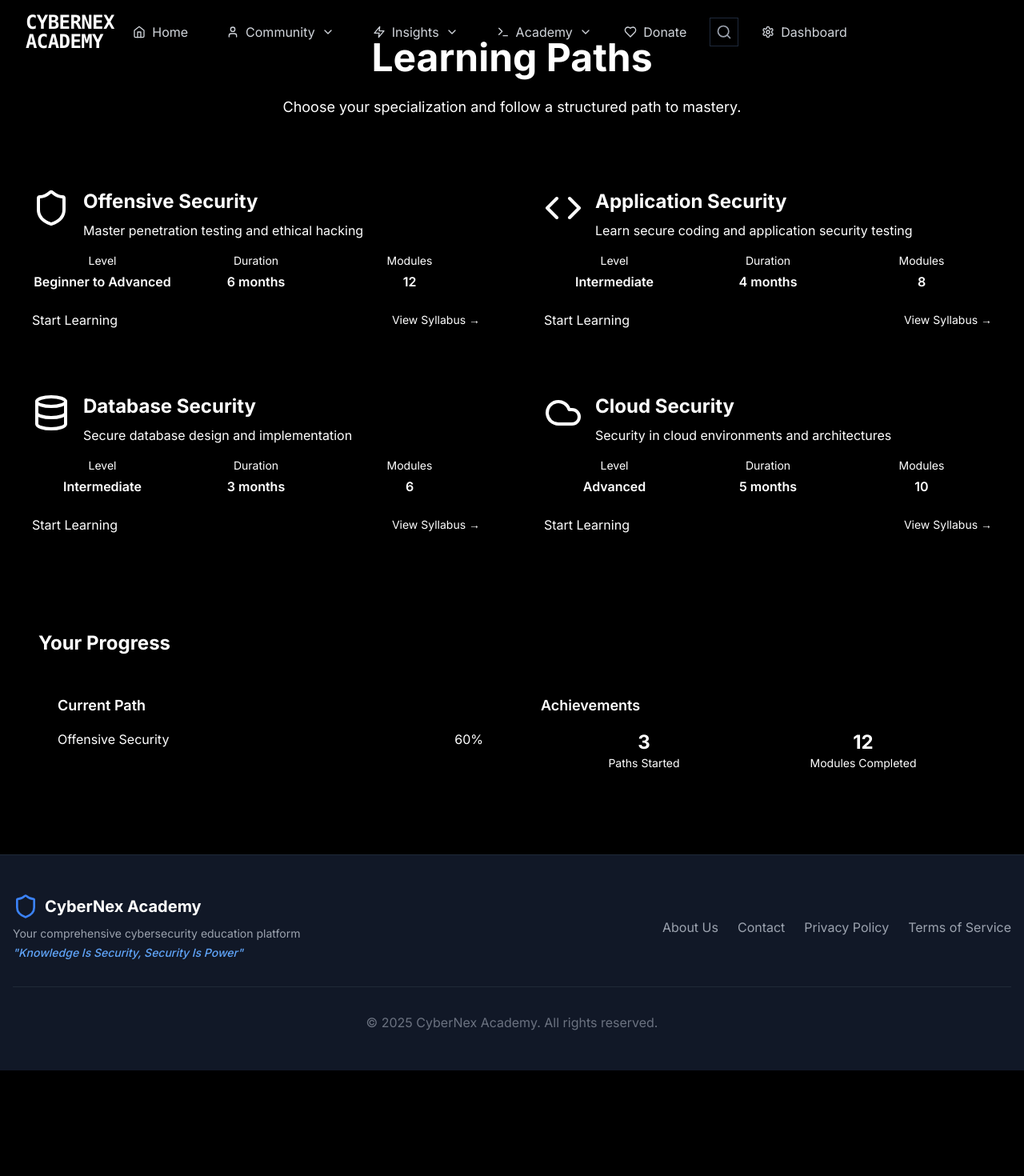
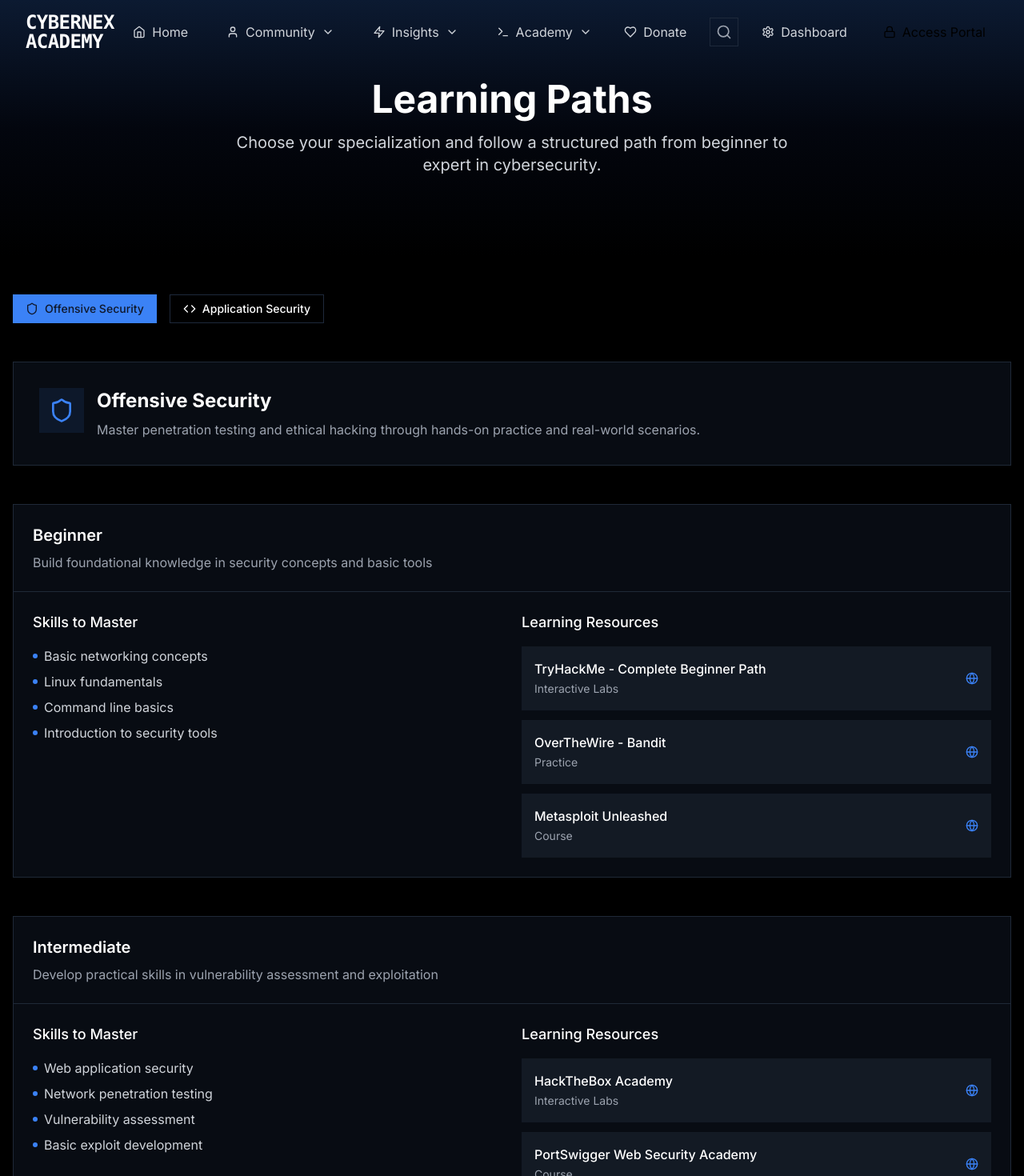
Before and after one commit to Blackpenguin46/cybernexacademy, a Next.js app: page /academy/paths in a window 1280 px wide. Shown: the top 1470 px of the page at 80% size. Before the commit the page ends 1338 px from the top, so only its background shows below. Built offline with nearby package versions, Linux system fonts and the light colour scheme.

Commit message:
Fix: Enforced dynamic rendering for all pages and fixed build issues

```diff
--- a/app/academy/paths/page.tsx
+++ b/app/academy/paths/page.tsx
@@ -1,155 +1,274 @@
 "use client";
 
+import { useState } from 'react';
 import { motion } from 'framer-motion';
 import Link from 'next/link';
-import { Shield, Code, Database, Cloud } from 'lucide-react';
+import { Shield, Code, Database, Cloud, Server, Lock, Brain, Network, Terminal, FileCode, Globe } from 'lucide-react';
+import { Button } from "@/components/ui/button";
 
-const LearningPathsPage = () => {
-  const paths = [
+const learningPaths = [
   {
+    id: 'offensive-security',
     title: 'Offensive Security',
     icon: Shield,
-      description: 'Master penetration testing and ethical hacking',
-      level: 'Beginner to Advanced',
-      duration: '6 months',
-      modules: 12,
-      color: 'neon-blue',
+    description: 'Master penetration testing and ethical hacking through hands-on practice and real-world scenarios.',
+    color: 'blue',
+    levels: [
+      {
+        title: 'Beginner',
+        description: 'Build foundational knowledge in security concepts and basic tools',
+        skills: [
+          'Basic networking concepts',
+          'Linux fundamentals',
+          'Command line basics',
+          'Introduction to security tools'
+        ],
+        resources: [
+          {
+            title: 'TryHackMe - Complete Beginner Path',
+            url: 'https://tryhackme.com/path/outline/beginner',
+            type: 'Interactive Labs'
           },
           {
+            title: 'OverTheWire - Bandit',
+            url: 'https://overthewire.org/wargames/bandit/',
+            type: 'Practice'
+          },
+          {
+            title: 'Metasploit Unleashed',
+            url: 'https://www.offensive-security.com/metasploit-unleashed/',
+            type: 'Course'
+          }
+        ]
+      },
+      {
+        title: 'Intermediate',
+        description: 'Develop practical skills in vulnerability assessment and exploitation',
+        skills: [
+          'Web application security',
+          'Network penetration testing',
+          'Vulnerability assessment',
+          'Basic exploit development'
+        ],
+        resources: [
+          {
+            title: 'HackTheBox Academy',
+            url: 'https://academy.hackthebox.com/',
+            type: 'Interactive Labs'
+          },
+          {
+            title: 'PortSwigger Web Security Academy',
+            url: 'https://portswigger.net/web-security',
+            type: 'Course'
+          },
+          {
+            title: 'OWASP Juice Shop',
+            url: 'https://owasp.org/www-project-juice-shop/',
+            type: 'Practice'
+          }
+        ]
+      },
+      {
+        title: 'Advanced',
+        description: 'Master advanced exploitation techniques and specialized security domains',
+        skills: [
+          'Advanced exploitation',
+          'Malware analysis',
+          'Reverse engineering',
+          'Custom exploit development'
+        ],
+        resources: [
+          {
+            title: 'Offensive Security - PWK/OSCP',
+            url: 'https://www.offensive-security.com/pwk-oscp/',
+            type: 'Certification'
+          },
+          {
+            title: 'Advanced Penetration Testing',
+            url: 'https://www.elearnsecurity.com/course/advanced_penetration_testing/',
+            type: 'Course'
+          }
+        ]
+      }
+    ]
+  },
+  {
+    id: 'application-security',
     title: 'Application Security',
     icon: Code,
-      description: 'Learn secure coding and application security testing',
-      level: 'Intermediate',
-      duration: '4 months',
-      modules: 8,
-      color: 'neon-pink',
+    description: 'Learn secure coding practices and application security testing methodologies.',
+    color: 'green',
+    levels: [
+      {
+        title: 'Beginner',
+        description: 'Learn fundamental concepts of secure coding and common vulnerabilities',
+        skills: [
+          'Basic programming concepts',
+          'Common vulnerabilities (OWASP Top 10)',
+          'Secure coding principles',
+          'Input validation'
+        ],
+        resources: [
+          {
+            title: 'OWASP Top 10',
+            url: 'https://owasp.org/www-project-top-ten/',
+            type: 'Guide'
           },
           {
-      title: 'Database Security',
-      icon: Database,
-      description: 'Secure database design and implementation',
-      level: 'Intermediate',
-      duration: '3 months',
-      modules: 6,
-      color: 'neon-purple',
+            title: 'SecureFlag',
+            url: 'https://www.secureflag.com/platform.html',
+            type: 'Interactive Labs'
+          }
+        ]
       },
       {
-      title: 'Cloud Security',
-      icon: Cloud,
-      description: 'Security in cloud environments and architectures',
-      level: 'Advanced',
-      duration: '5 months',
-      modules: 10,
-      color: 'neon-green',
+        title: 'Intermediate',
+        description: 'Master secure development practices and security testing',
+        skills: [
+          'Security testing automation',
+          'Code review techniques',
+          'Authentication & authorization',
+          'API security'
+        ],
+        resources: [
+          {
+            title: 'Security Journey',
+            url: 'https://www.securityjourney.com/',
+            type: 'Course'
           },
+          {
+            title: 'Secure Code Warrior',
+            url: 'https://www.securecodewarrior.com/',
+            type: 'Interactive Labs'
+          }
+        ]
+      },
+      {
+        title: 'Advanced',
+        description: 'Advanced application security and secure architecture',
+        skills: [
+          'Secure architecture design',
+          'Threat modeling',
+          'Security frameworks',
+          'DevSecOps practices'
+        ],
+        resources: [
+          {
+            title: 'CSSLP Certification',
+            url: 'https://www.isc2.org/Certifications/CSSLP',
+            type: 'Certification'
+          },
+          {
+            title: 'SAFECode Training',
+            url: 'https://safecode.org/training/',
+            type: 'Course'
+          }
+        ]
+      }
+    ]
+  },
+  // ... similar detailed structures for Database Security and Cloud Security paths
 ];
 
+export default function LearningPathsPage() {
+  const [selectedPath, setSelectedPath] = useState(learningPaths[0]);
+
   return (
-    <div className="container mx-auto px-4 py-12">
+    <div className="min-h-screen bg-black">
       {/* Hero Section */}
-      <motion.div
-        initial={{ opacity: 0, y: 20 }}
-        animate={{ opacity: 1, y: 0 }}
-        className="text-center mb-16"
-      >
-        <h1 className="text-4xl md:text-5xl font-bold mb-6 neon-text">
-          Learning Paths
-        </h1>
-        <p className="text-lg text-text-secondary max-w-2xl mx-auto">
-          Choose your specialization and follow a structured path to mastery.
+      <div className="relative">
+        <div className="h-[40vh] bg-gradient-to-b from-blue-500/20 via-blue-900/10 to-black"></div>
+        <div className="absolute inset-0 flex items-center justify-center">
+          <div className="text-center">
+            <h1 className="text-4xl md:text-5xl font-bold text-white mb-4">Learning Paths</h1>
+            <p className="text-xl text-gray-300 max-w-3xl mx-auto px-4">
+              Choose your specialization and follow a structured path from beginner to expert in cybersecurity.
             </p>
-      </motion.div>
-
-      {/* Learning Paths Grid */}
-      <div className="grid grid-cols-1 md:grid-cols-2 gap-8">
-        {paths.map((path, index) => (
-          <motion.div
-            key={path.title}
-            initial={{ opacity: 0, y: 20 }}
-            animate={{ opacity: 1, y: 0 }}
-            transition={{ delay: index * 0.1 }}
-          >
-            <div className="cyber-card h-full p-6">
-              <div className="flex items-start mb-4">
-                <path.icon className="w-12 h-12 text-neon-blue mr-4" />
-                <div>
-                  <h2 className="text-2xl font-bold mb-2">{path.title}</h2>
-                  <p className="text-text-secondary">{path.description}</p>
+          </div>
         </div>
       </div>
 
-              <div className="grid grid-cols-3 gap-4 mb-6">
-                <div className="text-center">
-                  <div className="text-sm text-text-secondary mb-1">Level</div>
-                  <div className="font-semibold">{path.level}</div>
+      <div className="container mx-auto px-4 py-12">
+        {/* Path Selection */}
+        <div className="flex flex-wrap gap-4 mb-12">
+          {learningPaths.map((path) => (
+            <Button
+              key={path.id}
+              variant={selectedPath.id === path.id ? "default" : "outline"}
+              onClick={() => setSelectedPath(path)}
+              className="flex items-center gap-2"
+            >
+              <path.icon className="w-4 h-4" />
+              {path.title}
+            </Button>
+          ))}
         </div>
-                <div className="text-center">
-                  <div className="text-sm text-text-secondary mb-1">Duration</div>
-                  <div className="font-semibold">{path.duration}</div>
+
+        {/* Selected Path Content */}
+        <div className="space-y-12">
+          {/* Path Overview */}
+          <div className="bg-gray-900/50 backdrop-blur-sm p-8 rounded-lg border border-gray-800">
+            <div className="flex items-start gap-4">
+              <div className="p-3 bg-blue-500/10 rounded-lg">
+                <selectedPath.icon className="w-8 h-8 text-blue-500" />
               </div>
-                <div className="text-center">
-                  <div className="text-sm text-text-secondary mb-1">Modules</div>
-                  <div className="font-semibold">{path.modules}</div>
+              <div>
+                <h2 className="text-2xl font-bold text-white mb-2">{selectedPath.title}</h2>
+                <p className="text-gray-400">{selectedPath.description}</p>
+              </div>
             </div>
           </div>
 
-              <div className="flex justify-between items-center">
-                <Link
-                  href={`/academy/paths/${path.title.toLowerCase().replace(/\s+/g, '-')}`}
-                  className="cyber-button-sm"
-                >
-                  Start Learning
-                </Link>
-                <Link
-                  href={`/academy/paths/${path.title.toLowerCase().replace(/\s+/g, '-')}/syllabus`}
-                  className="text-neon-blue hover:text-neon-blue-bright text-sm"
-                >
-                  View Syllabus →
-                </Link>
-              </div>
-            </div>
-          </motion.div>
-        ))}
+          {/* Progression Levels */}
+          {selectedPath.levels.map((level, index) => (
+            <div key={index} className="bg-gray-900/50 backdrop-blur-sm rounded-lg border border-gray-800">
+              <div className="p-6 border-b border-gray-800">
+                <h3 className="text-xl font-semibold text-white mb-2">{level.title}</h3>
+                <p className="text-gray-400">{level.description}</p>
               </div>
 
-      {/* Progress Tracking */}
-      <motion.div
-        initial={{ opacity: 0, y: 20 }}
-        animate={{ opacity: 1, y: 0 }}
-        transition={{ delay: 0.4 }}
-        className="mt-16"
+              <div className="p-6 grid md:grid-cols-2 gap-6">
+                {/* Skills */}
+                <div>
+                  <h4 className="text-lg font-medium text-white mb-4">Skills to Master</h4>
+                  <ul className="space-y-2">
+                    {level.skills.map((skill, skillIndex) => (
+                      <li key={skillIndex} className="flex items-center gap-2 text-gray-300">
+                        <div className="w-1.5 h-1.5 bg-blue-500 rounded-full"></div>
+                        {skill}
+                      </li>
+                    ))}
+                  </ul>
+                </div>
+
+                {/* Resources */}
+                <div>
+                  <h4 className="text-lg font-medium text-white mb-4">Learning Resources</h4>
+                  <div className="space-y-3">
+                    {level.resources.map((resource, resourceIndex) => (
+                      <a
+                        key={resourceIndex}
+                        href={resource.url}
+                        target="_blank"
+                        rel="noopener noreferrer"
+                        className="block p-4 bg-gray-800/50 rounded-lg hover:bg-gray-800 transition-colors"
                       >
-        <div className="cyber-card p-8">
-          <h2 className="text-2xl font-bold mb-6 neon-text">Your Progress</h2>
-          <div className="grid grid-cols-1 md:grid-cols-2 gap-6">
-            <div className="bg-accent-bg rounded-lg p-6">
-              <h3 className="text-lg font-semibold mb-4">Current Path</h3>
-              <div className="flex items-center justify-between mb-2">
-                <span>Offensive Security</span>
-                <span className="text-neon-blue">60%</span>
+                        <div className="flex justify-between items-center">
+                          <div>
+                            <h5 className="text-white font-medium">{resource.title}</h5>
+                            <span className="text-sm text-gray-400">{resource.type}</span>
                           </div>
-              <div className="w-full bg-darker-bg rounded-full h-2">
-                <div className="bg-neon-blue h-2 rounded-full" style={{ width: '60%' }} />
+                          <Globe className="w-4 h-4 text-blue-500" />
                         </div>
-            </div>
-            <div className="bg-accent-bg rounded-lg p-6">
-              <h3 className="text-lg font-semibold mb-4">Achievements</h3>
-              <div className="grid grid-cols-2 gap-4">
-                <div className="text-center">
-                  <div className="text-2xl font-bold text-neon-blue">3</div>
-                  <div className="text-sm text-text-secondary">Paths Started</div>
-                </div>
-                <div className="text-center">
-                  <div className="text-2xl font-bold text-neon-pink">12</div>
-                  <div className="text-sm text-text-secondary">Modules Completed</div>
+                      </a>
+                    ))}
                   </div>
                 </div>
               </div>
             </div>
+          ))}
         </div>
-      </motion.div>
+      </div>
     </div>
   );
-};
-
-export default LearningPathsPage;
+}
```
Also changed, not shown: app/academy/certifications/page.tsx (+56 -41 lines), app/dashboard/page.tsx (+18 -1 lines). Lines whose indentation alone changed are shown as unchanged.
